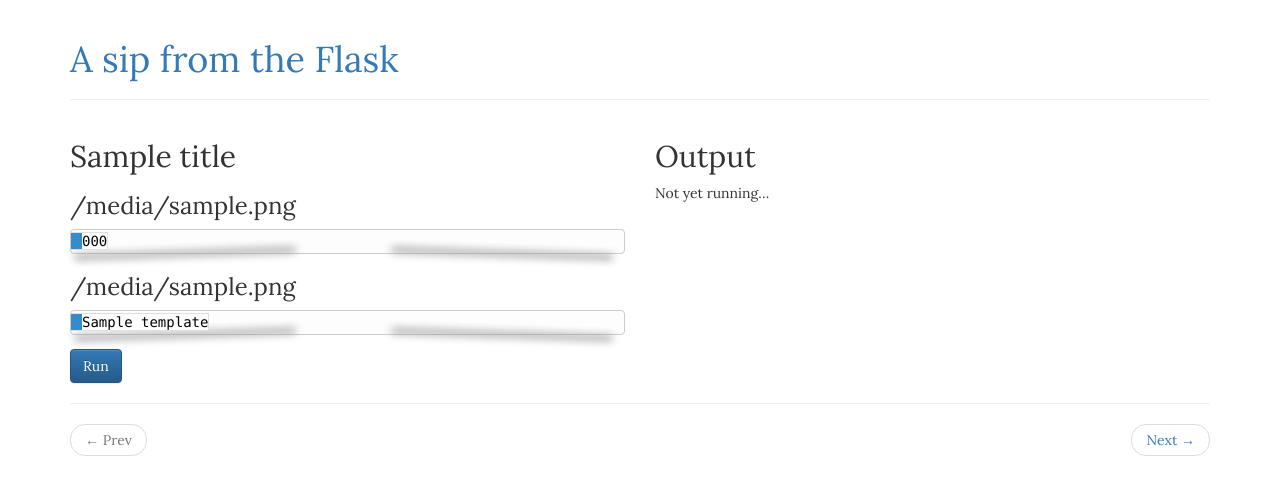
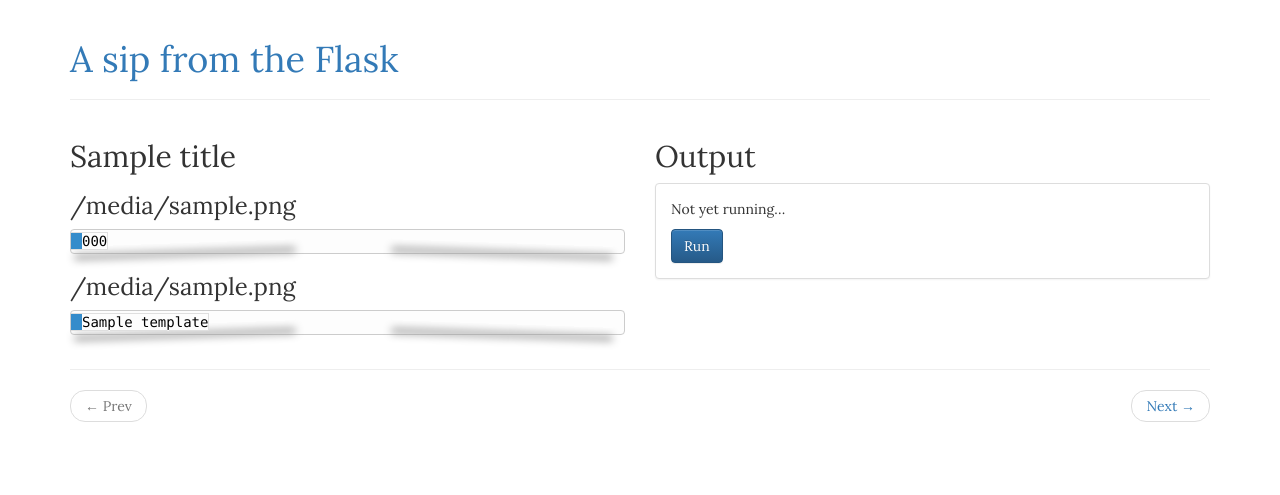
Before and after one commit to marksteve/asftf, a Flask app: template templates/slide.html in a window 1280 px wide. Shown: the top 495 px of the page. Run offline with Flask 2, Linux system fonts and the light colour scheme; the template is opened without the code that fills it: most values are stand-ins (such as "Sample title", 1, 10 or a date in 2020); some libraries are stand-ins or nearby versions.

Commit message:
Move run button

```diff
--- a/templates/slide.html
+++ b/templates/slide.html
@@ -25,9 +25,6 @@
       <h3>{{ template_file }}</h3>
       <pre class="language-markup"><code>{{ template }}</code></pre>
       {% endif %}
-      <form action="" method="post">
-        <button type="submit" class="btn btn-primary">Run</button>
-      </form>
     </div>
     <div class="col-md-6">
       <h2>Output</h2>
@@ -52,7 +49,14 @@
         </div>
       </div>
       {% else %}
-      Not yet running&hellip;
+      <div class="panel panel-default">
+        <div class="panel-body">
+          <p>Not yet running&hellip;</p>
+          <form action="" method="post">
+            <button type="submit" class="btn btn-primary">Run</button>
+          </form>
+        </div>
+      </div>
       {% endif %}
     </div>
   </div>
```
